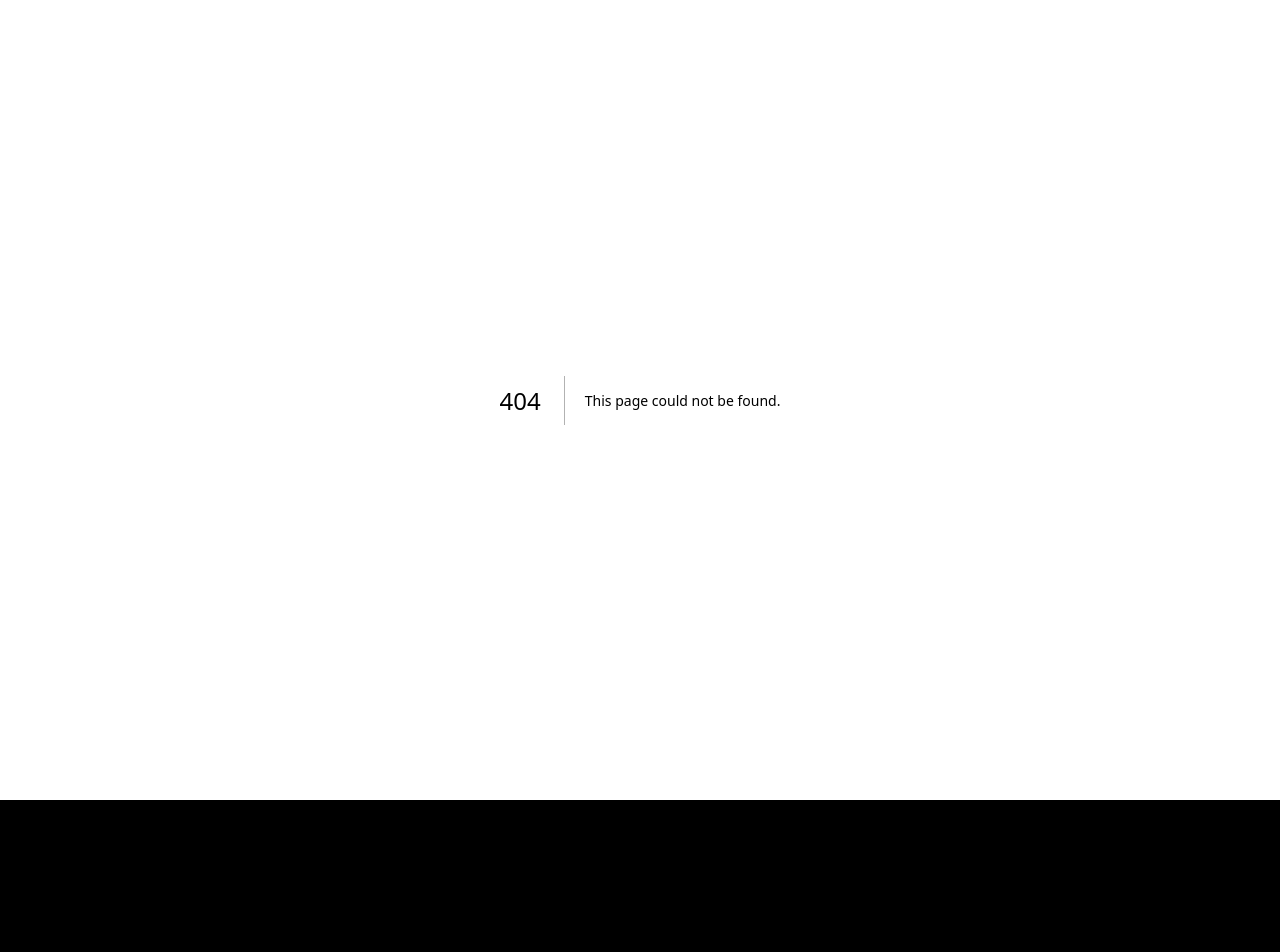
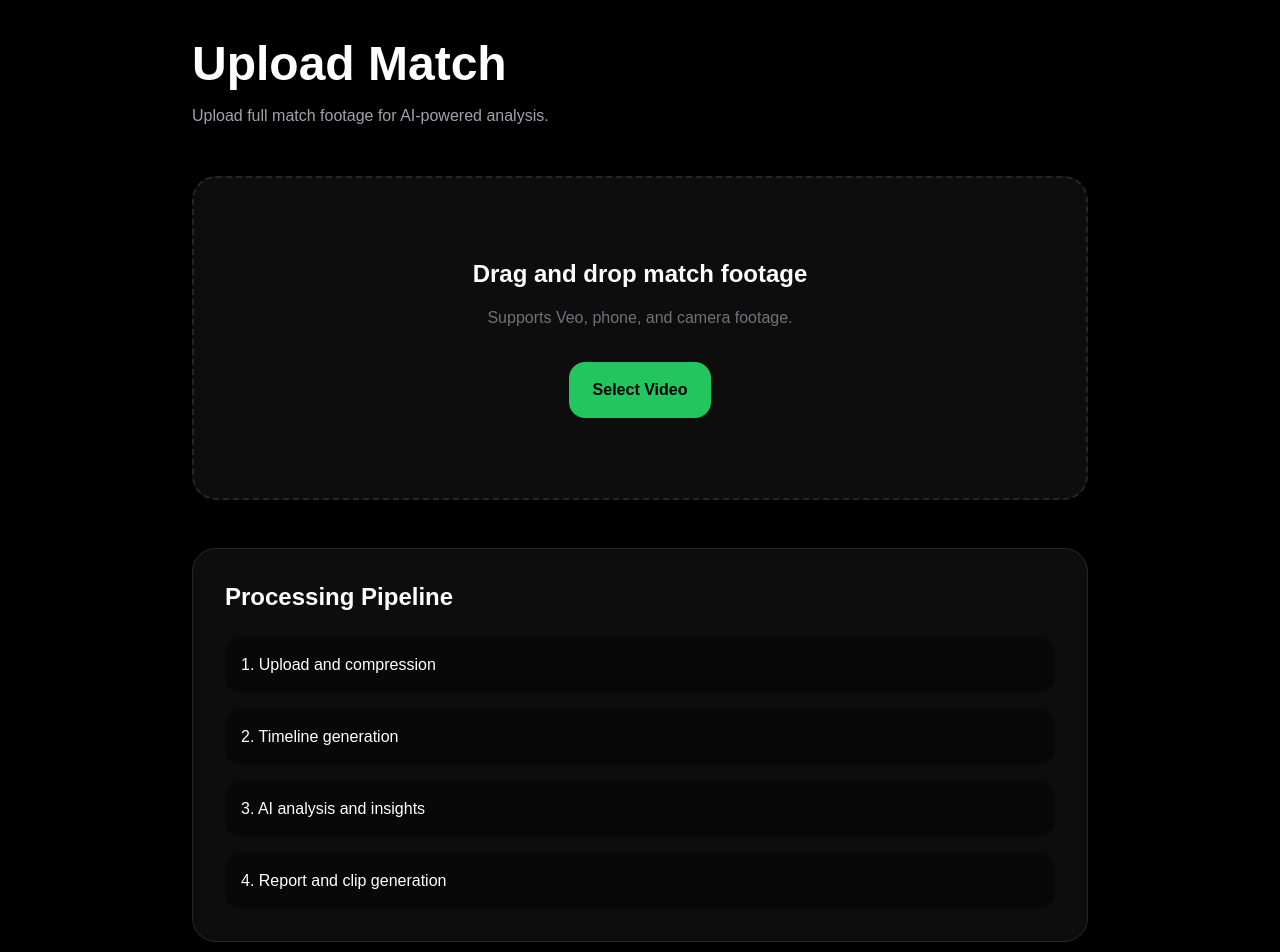
Before and after one commit to Ciaranj05/gaelic-coach-ai, a Next.js app: page /upload in a window 1280 px wide. Before the commit this address had no page. Shown: the top 952 px of the page. Before the commit the page ends 800 px from the top, so only its background shows below. Built offline with nearby package versions, Linux system fonts and the light colour scheme.

Commit message:
Add upload workflow page

```diff
--- /dev/null
+++ b/app/upload/page.tsx
@@ -0,0 +1,49 @@
+export default function UploadPage() {
+  return (
+    <main className="min-h-screen bg-black p-10 text-white">
+      <div className="mx-auto max-w-4xl">
+        <h1 className="text-5xl font-bold">Upload Match</h1>
+
+        <p className="mt-4 text-zinc-400">
+          Upload full match footage for AI-powered analysis.
+        </p>
+
+        <div className="mt-12 rounded-3xl border-2 border-dashed border-white/10 bg-white/5 p-20 text-center">
+          <p className="text-2xl font-semibold">
+            Drag and drop match footage
+          </p>
+
+          <p className="mt-4 text-zinc-500">
+            Supports Veo, phone, and camera footage.
+          </p>
+
+          <button className="mt-8 rounded-2xl bg-green-500 px-6 py-4 font-semibold text-black">
+            Select Video
+          </button>
+        </div>
+
+        <div className="mt-12 rounded-3xl border border-white/10 bg-white/5 p-8">
+          <h2 className="text-2xl font-bold">Processing Pipeline</h2>
+
+          <div className="mt-6 space-y-4">
+            <div className="rounded-2xl bg-black/40 p-4">
+              1. Upload and compression
+            </div>
+
+            <div className="rounded-2xl bg-black/40 p-4">
+              2. Timeline generation
+            </div>
+
+            <div className="rounded-2xl bg-black/40 p-4">
+              3. AI analysis and insights
+            </div>
+
+            <div className="rounded-2xl bg-black/40 p-4">
+              4. Report and clip generation
+            </div>
+          </div>
+        </div>
+      </div>
+    </main>
+  )
+}
```
